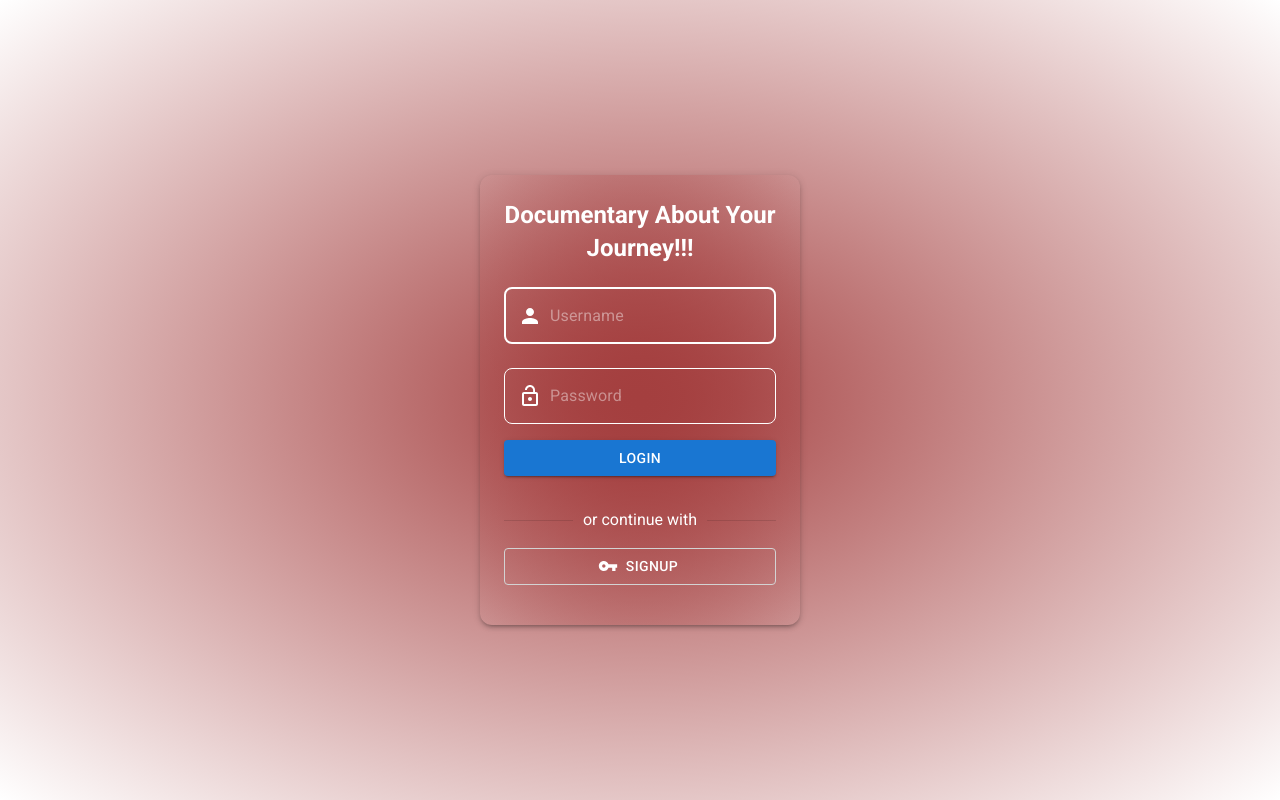
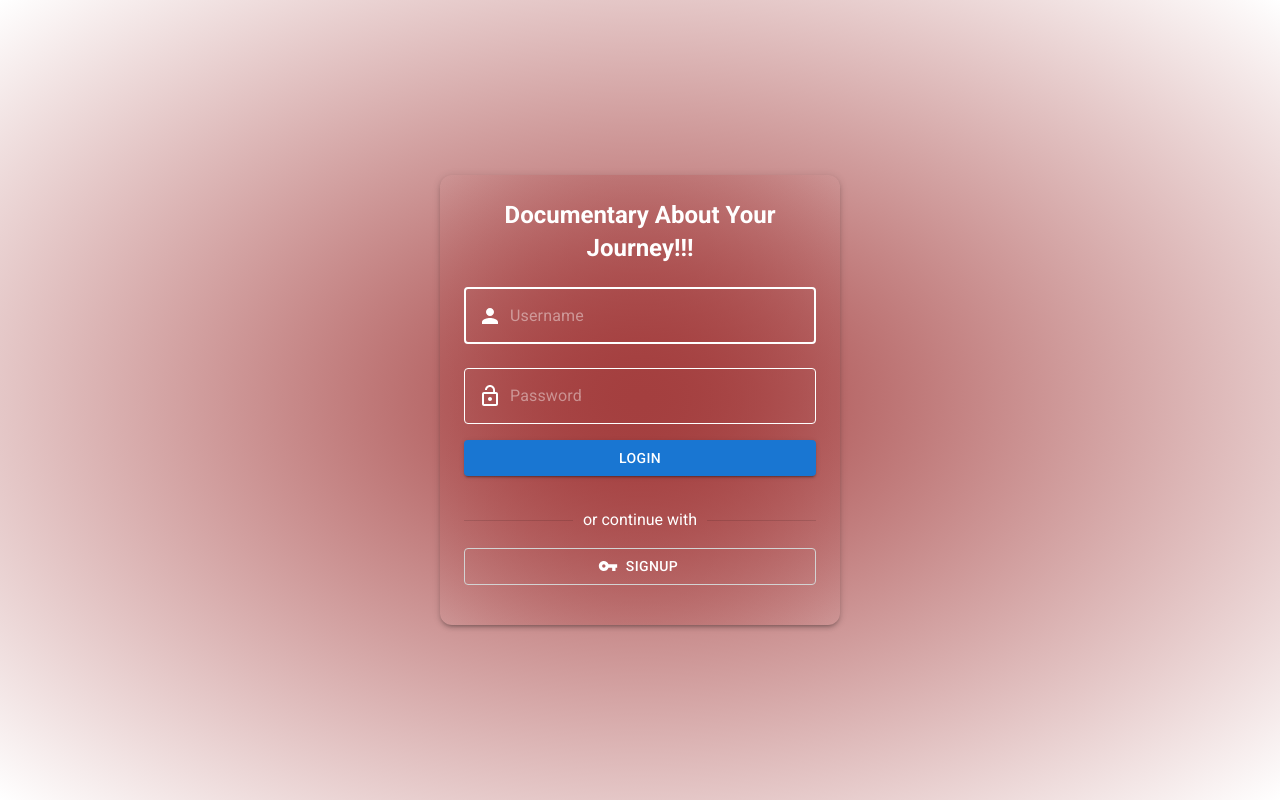
Before and after one commit to VoNo1412/fe-journey, a React (Vite) app: page / in a window 1280 px wide. Built offline with nearby package versions, Linux system fonts and the light colour scheme; no server answers.

Commit message:
fix css auto fill color browser

```diff
--- a/src/App.css
+++ b/src/App.css
@@ -128,3 +128,12 @@ input:focus-visible {
 .active .css-rizt0-MuiTypography-root {
   font-weight: 800 !important;
 }
+
+input:-webkit-autofill {
+  box-shadow: 0 0 0 1000px transparent inset !important;
+  background-color: transparent !important;
+  transition: background-color 9999s ease-in-out 0s !important;
+  -webkit-text-fill-color: white !important; /* <-- This is the key */
+  color: white !important;
+  caret-color: white !important;
+}
--- a/src/pages/LoginPage.tsx
+++ b/src/pages/LoginPage.tsx
@@ -6,7 +6,6 @@ import { User } from "../common/interface";
 import { AUTH_API } from "../api/api";
 import useAuth from "../hooks/useAuth";
 import { useNavigate } from "react-router-dom";
-// import alertProgressFeature from "../common/alert";
 import { toast, ToastContainer } from "react-toastify";
 import { useDispatch, useSelector } from "react-redux";
 import { AppDispatch, RootState } from "../store/store";
@@ -73,14 +72,15 @@ const LoginPage = () => {
       >
         <Box
           sx={{
-            width: 320,
+            width: 400,
             p: 3,
-            // bgcolor: "var(--primary-deep-bgColor)",
             background: "radial-gradient(#a43f3f, transparent);",
             borderRadius: 3,
             boxShadow: 3,
             textAlign: "center",
+
           }}
+
           component={"form"}
           onSubmit={handleSubmitForm}
 
@@ -97,36 +97,16 @@ const LoginPage = () => {
             required
             name="username"
             sx={{
-              mt: 3, mb: 2,
-              "& .MuiOutlinedInput-root": {
-                backgroundColor: "transparent", // Transparent background
-                borderRadius: 2,
-                color: "white", // Text color
-                "& fieldset": {
-                  borderColor: "white", // White border color
-                },
-                "&:hover fieldset": {
-                  borderColor: "#ccc", // Border color on hover
-                },
-                "&.Mui-focused fieldset": {
-                  borderColor: "#ffffff", // Border color on focus
-                },
-              },
-              "& .MuiInputBase-input": {
-                color: "white", // Ensures text inside input is white
-                "&:-webkit-autofill": {
-                  background: "transparent !important", // Transparent background for autofill
-                  color: "white !important", // White text for autofill
-                },
-                "&:-webkit-autofill:focus": {
-                  background: "transparent !important", // Transparent background for autofill on focus
-                },
-              },
-
+              mt: 3, mb: 2
             }}
             onChange={handleOnChange}
             slotProps={{
+
               input: {
+                style: {
+                  backgroundColor: 'transparent',
+                  color: 'white',
+                },
                 startAdornment: (
                   <InputAdornment position="start">
                     <PersonIcon sx={{color: "var(--primary-color)"}}/>
@@ -146,30 +126,6 @@ const LoginPage = () => {
             name="password"
             sx={{
               mt: 1, mb: 2,
-              "& .MuiOutlinedInput-root": {
-                backgroundColor: "transparent", // Transparent background
-                borderRadius: 2,
-                color: "white", // Text color
-                "& fieldset": {
-                  borderColor: "white", // White border color
-                },
-                "&:hover fieldset": {
-                  borderColor: "#ccc", // Border color on hover
-                },
-                "&.Mui-focused fieldset": {
-                  borderColor: "#ffffff", // Border color on focus
-                },
-              },
-              "& .MuiInputBase-input": {
-                color: "white", // Ensures text inside input is white
-                "&:-webkit-autofill": {
-                  background: "transparent !important", // Transparent background for autofill
-                  color: "white !important", // White text for autofill
-                },
-                "&:-webkit-autofill:focus": {
-                  background: "transparent !important", // Transparent background for autofill on focus
-                },
-              }
             }}
             onChange={handleOnChange}
             slotProps={{
```
